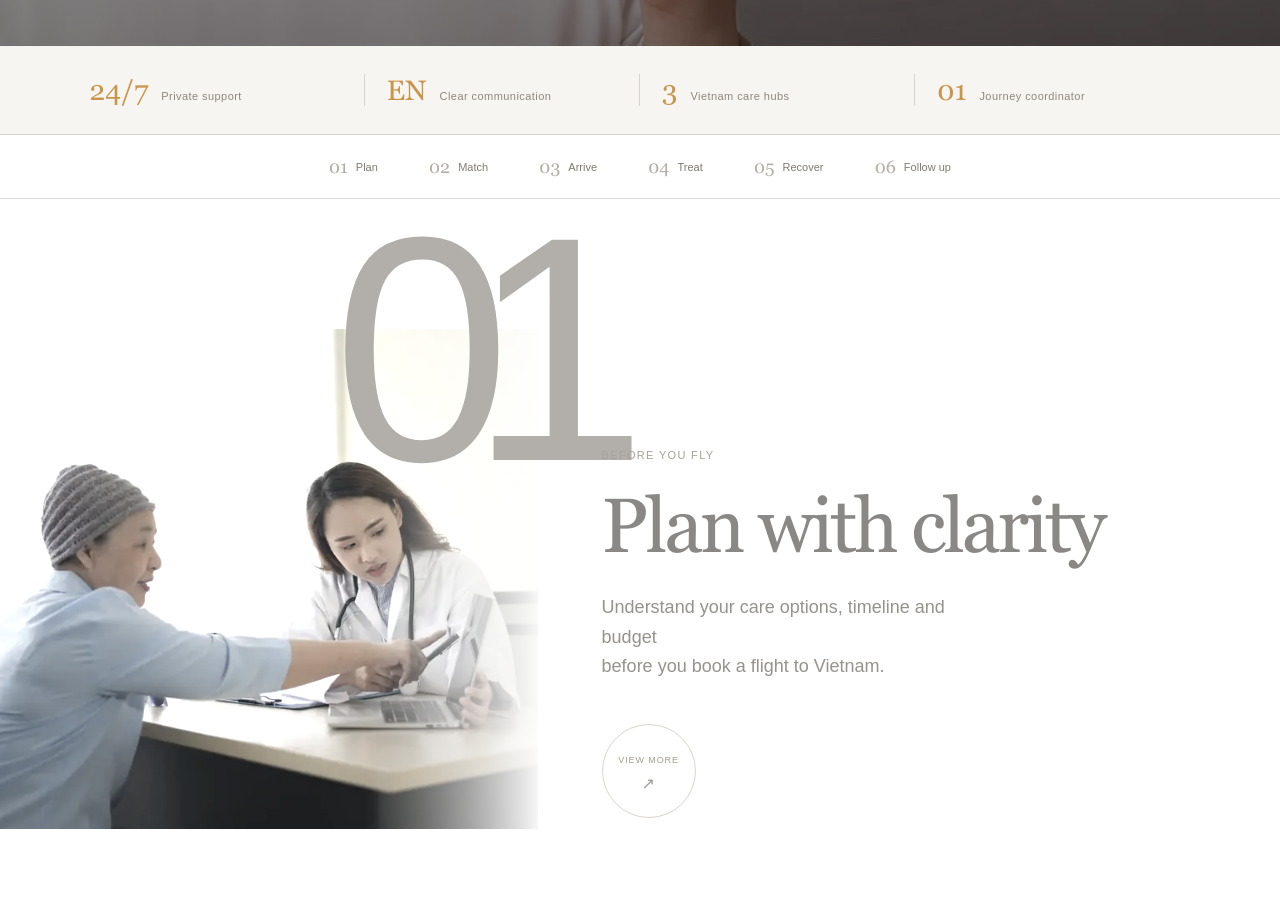
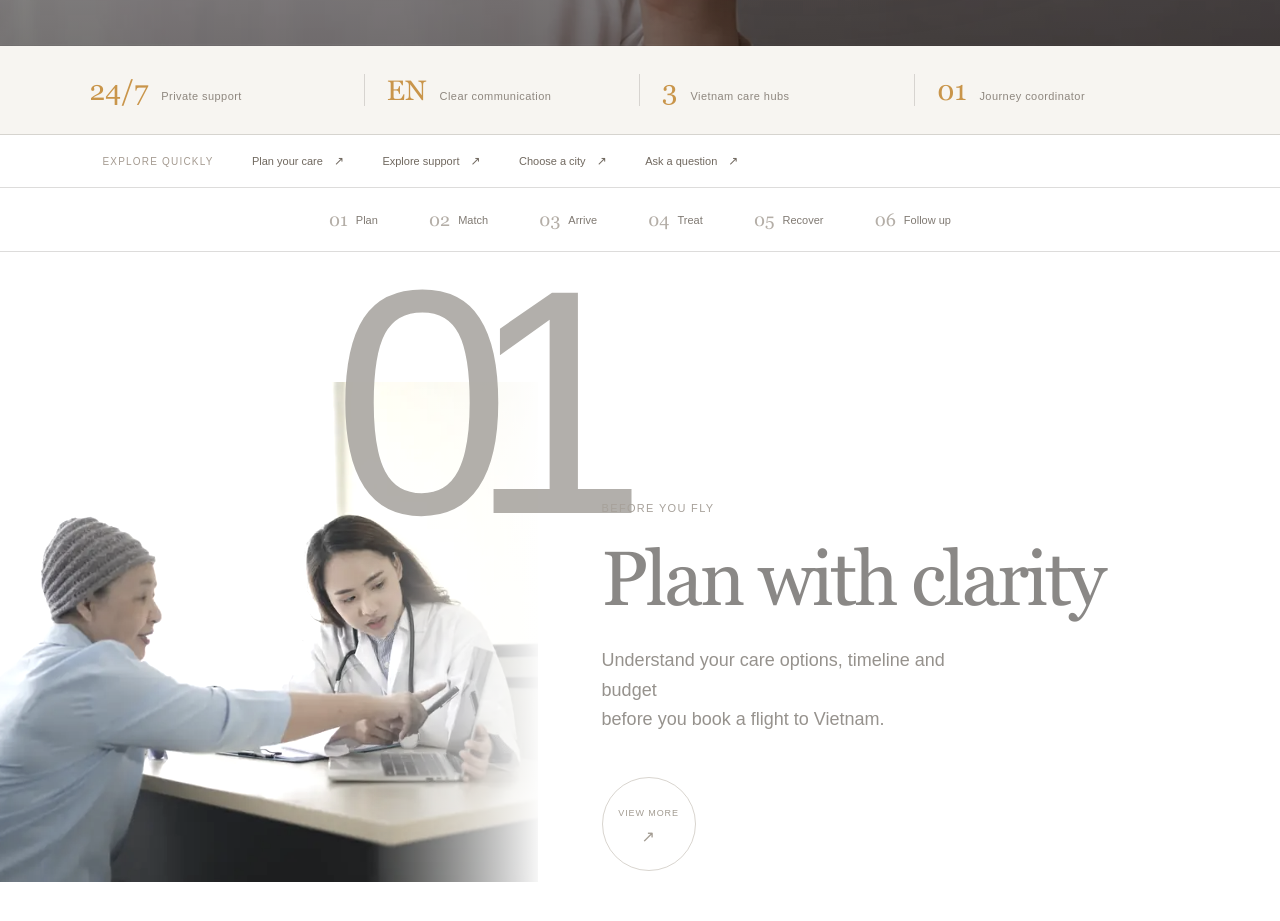
Before and after one commit to supasentai/Medical-Tourism-Support, a React (Vite) app: page / in a window 1280 px wide. Shown: the part 820-1741 px from the top of the page. Built offline with nearby package versions, Linux system fonts and the light colour scheme.

Commit message:
Add journey quick jump navigation

```diff
--- a/src/main.jsx
+++ b/src/main.jsx
@@ -796,6 +796,14 @@ function App() {
             <span>{copy.trust[3]}</span>
           </div>
         </section>
+
+        <nav className="quick-jump" aria-label="Quick journey navigation">
+          <span>Explore quickly</span>
+          <button type="button" onClick={() => scrollTo("planner")}>Plan your care <Arrow /></button>
+          <button type="button" onClick={() => scrollTo("services")}>Explore support <Arrow /></button>
+          <button type="button" onClick={() => scrollTo("destinations")}>Choose a city <Arrow /></button>
+          <button type="button" onClick={() => scrollTo("contact")}>Ask a question <Arrow /></button>
+        </nav>
 
         <div id="services" aria-label="Signature medical tourism support">
           <nav className="journey-rail" aria-label="Care journey steps">
--- a/src/styles.css
+++ b/src/styles.css
@@ -419,6 +419,39 @@ img {
   font-size: 11px;
   letter-spacing: 0.04em;
 }
+.quick-jump {
+  display: flex;
+  align-items: center;
+  gap: clamp(18px, 3vw, 42px);
+  padding: 19px clamp(30px, 8vw, 130px);
+  overflow-x: auto;
+  border-bottom: 1px solid var(--line);
+  background: #fff;
+  white-space: nowrap;
+  scrollbar-width: none;
+}
+.quick-jump::-webkit-scrollbar {
+  display: none;
+}
+.quick-jump > span {
+  color: #a59b91;
+  font-size: 10px;
+  letter-spacing: 0.12em;
+  text-transform: uppercase;
+}
+.quick-jump button {
+  padding: 0;
+  background: transparent;
+  color: #70685f;
+  font-size: 11px;
+}
+.quick-jump button:hover,
+.quick-jump button:focus-visible {
+  color: var(--gold);
+}
+.quick-jump .arrow {
+  font-size: 12px;
+}
 .journey-rail {
   position: sticky;
   top: 86px;
```
